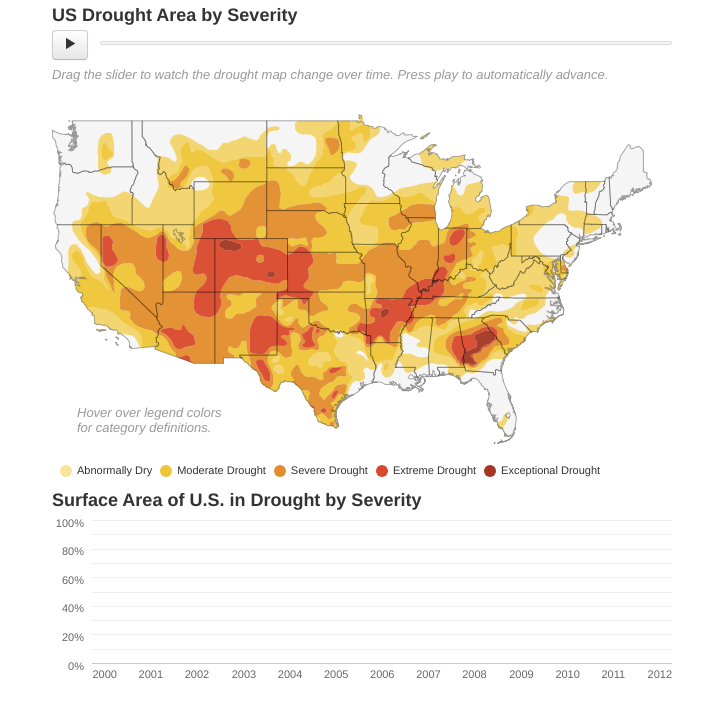
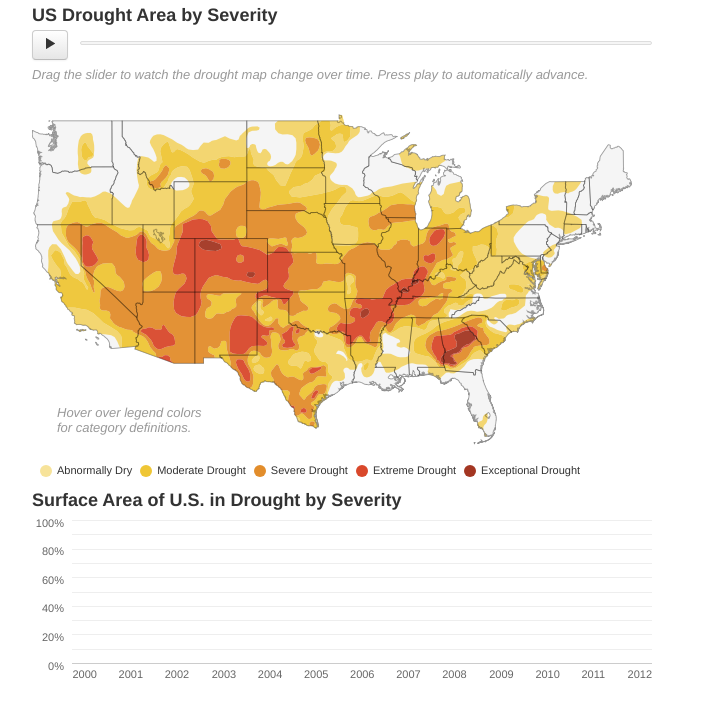
Before and after one commit to nprapps/us-drought, a plain HTML site: page index.html in a window 1280 px wide. Shown: the whole page, without its empty margins (138-841 px from the left). Drawn offline with nearby package versions, Linux system fonts and the light colour scheme.

Commit message:
No left margin

```diff
--- a/less/project.less
+++ b/less/project.less
@@ -452,4 +452,4 @@ article {
 }
 .no-boxshadow .wax-tooltip { border: 1px solid #ddd; }
 
-.span8 { width: 620px; }
+.span8 { width: 620px; margin-left: 0; }
```
Also changed, not shown: css/base.css.
